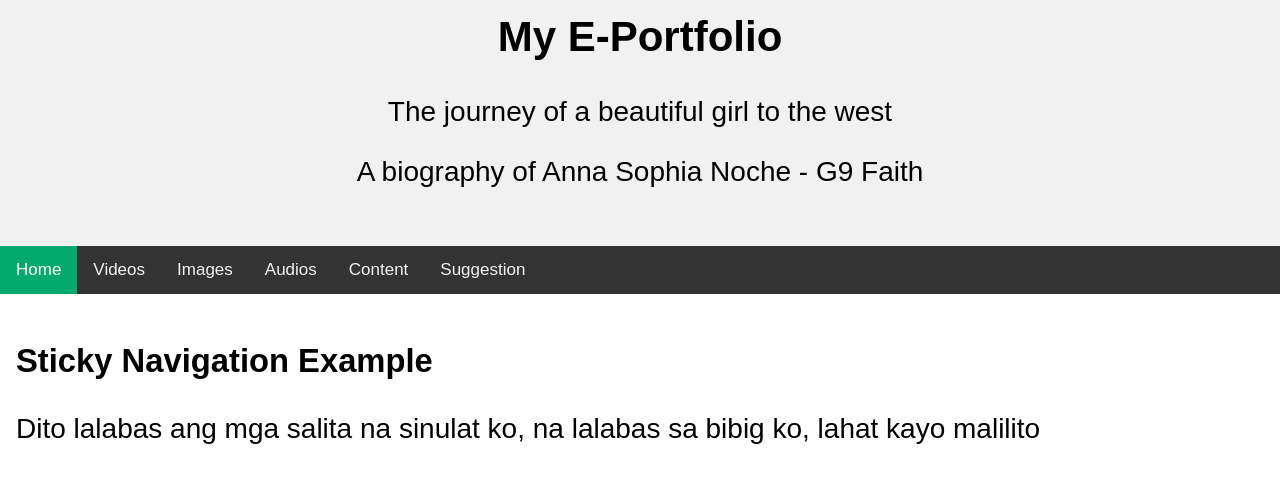
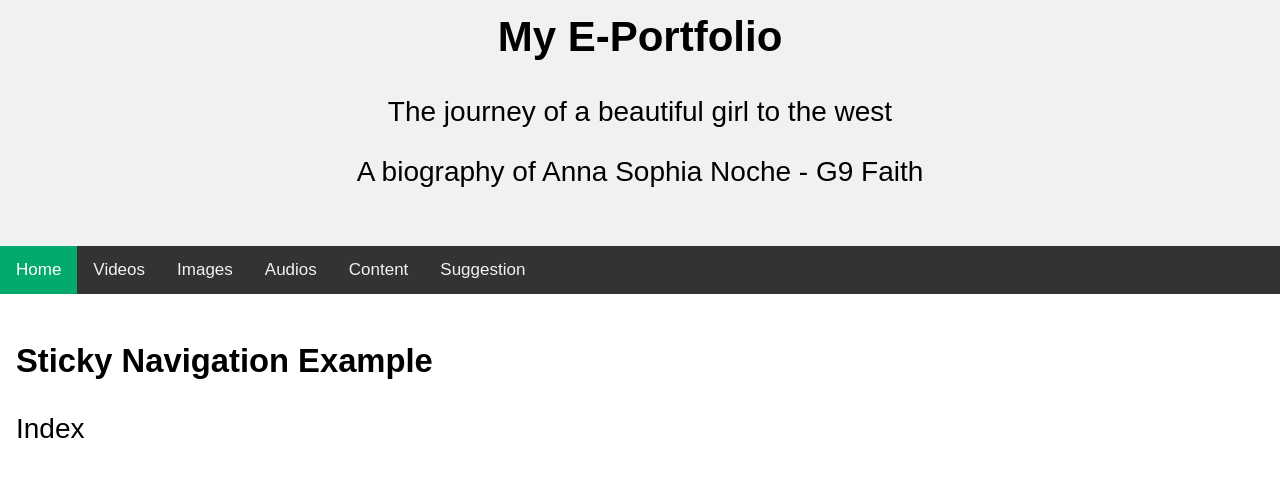
Before and after one commit to Maguayen2024/annasophianoche.github.io, a plain HTML site: page index.html in a window 1280 px wide. Shown: the part 84-566 px from the top of the page. Drawn offline with Linux system fonts and the light colour scheme.

Commit message:
Update index.html

```diff
--- a/index.html
+++ b/index.html
@@ -70,7 +70,7 @@ body {
 
 <div class="content">
     <h3>Sticky Navigation Example</h3>
-    <p>Dito lalabas ang mga salita na sinulat ko, na lalabas sa bibig ko, lahat kayo malilito</p>
+    <p>Index</p>
 
 </div>
 
```
